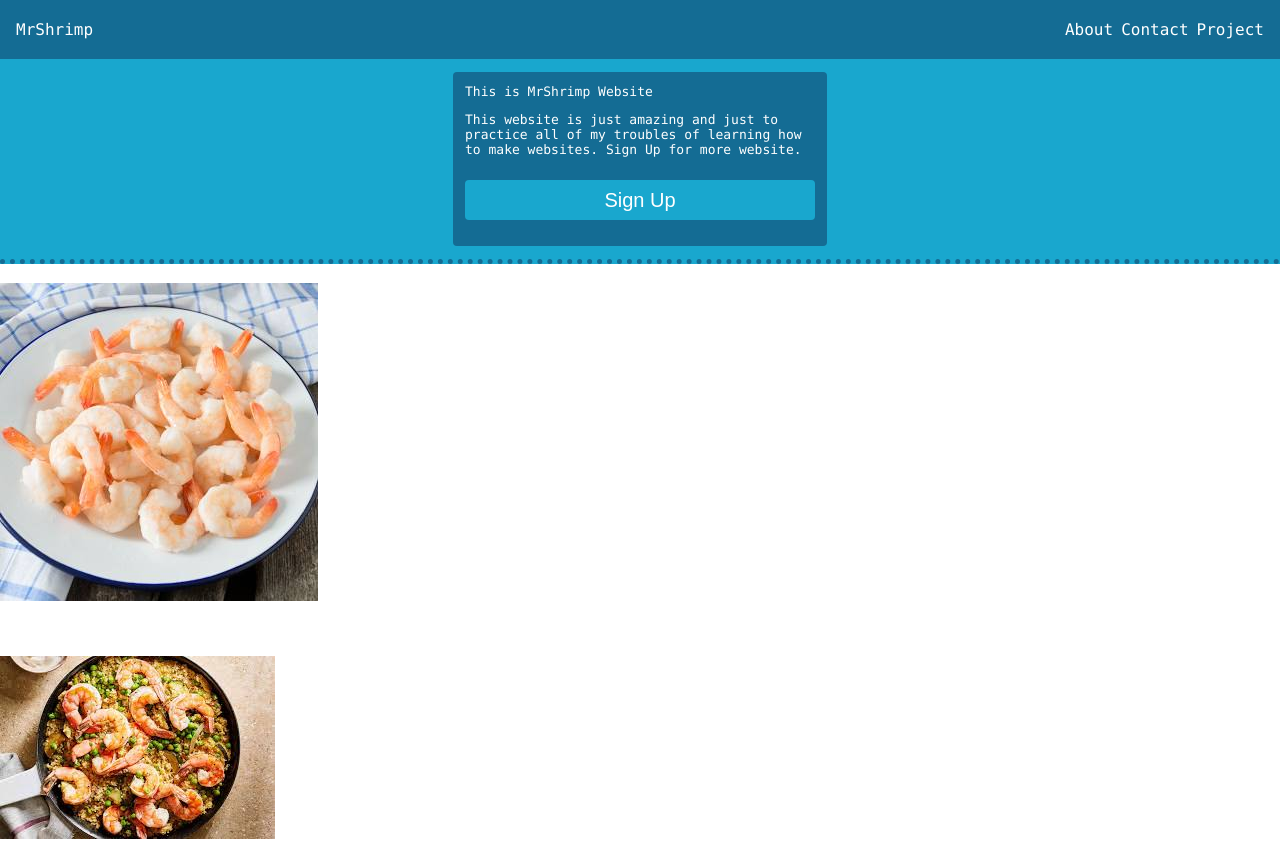
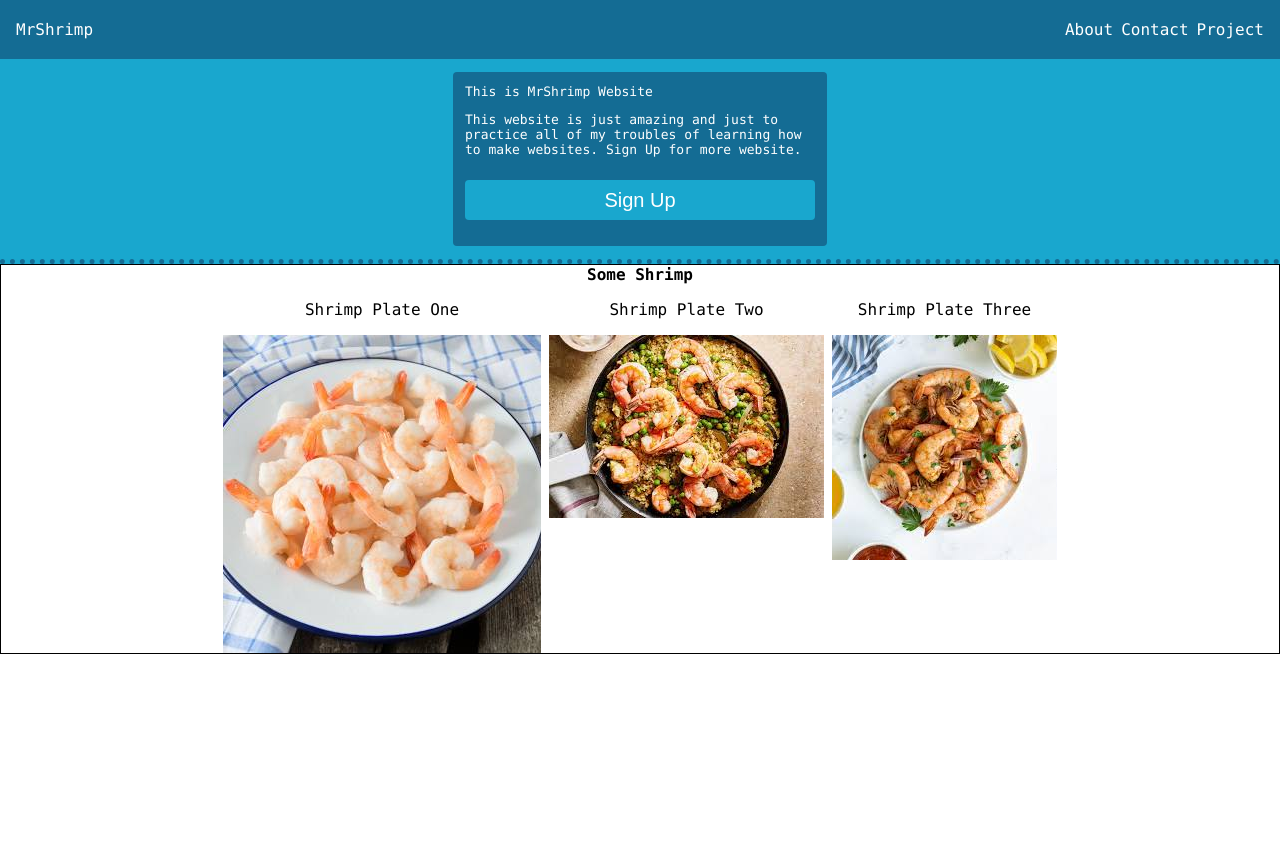
Before and after one commit to MrShrimp5566/Landing-Page, a plain HTML site: page index.html in a window 1280 px wide. Shown: the top 842 px of the page. After the commit the page ends 800 px from the top, so only its background shows below. Drawn offline with Linux system fonts and the light colour scheme.

Commit message:
added flexbox to the second container

```diff
--- a/index.html
+++ b/index.html
@@ -26,13 +26,21 @@
     </div>
 
     <div class="two-container">
-            <div><strong>Some Shrimp</strong></div>
-            <img src="image/shrimp_1.jpg">
-            <p>Shrimp Plate One</p>
-            <img src="image/shrimp_2.jpg">
-            <P>Shrimp Plate Two</P>
-            <img src="image/shrimp_3.jpg">
-            <p>Shrimp Plate Three</p>
+        <div><strong>Some Shrimp</strong></div>
+        <div class="plates">
+            <div class="plate-one">
+                <p>Shrimp Plate One</p>
+                <img src="image/shrimp_1.jpg">
+            </div>
+            <diV class="plate-two">
+                <P>Shrimp Plate Two</P>
+                <img src="image/shrimp_2.jpg">
+            </div>
+            <div class="plate-three">
+                <p>Shrimp Plate Three</p>
+                <img src="image/shrimp_3.jpg">
+            </div>
+        </div>
     </div>
 
     <div class="third-container">
--- a/styles.css
+++ b/styles.css
@@ -55,3 +55,25 @@ button:hover {
     opacity: 80%;
     cursor: pointer;
 }
+.two-container {
+    color: black;
+    border: 1px solid black;
+    display: flex;
+    flex-direction: column;
+    align-items: center;
+}
+.plates {
+    display: flex;
+    gap: 8px;
+}
+.plate-one, .plate-two, .plate-three {
+    display: flex;
+    flex-direction: column;
+    box-sizing: border-box;
+    align-items: center;
+}
+img {
+    min-height: 127px;
+    min-width: 183px;
+    box-sizing: border-box;
+}
```
